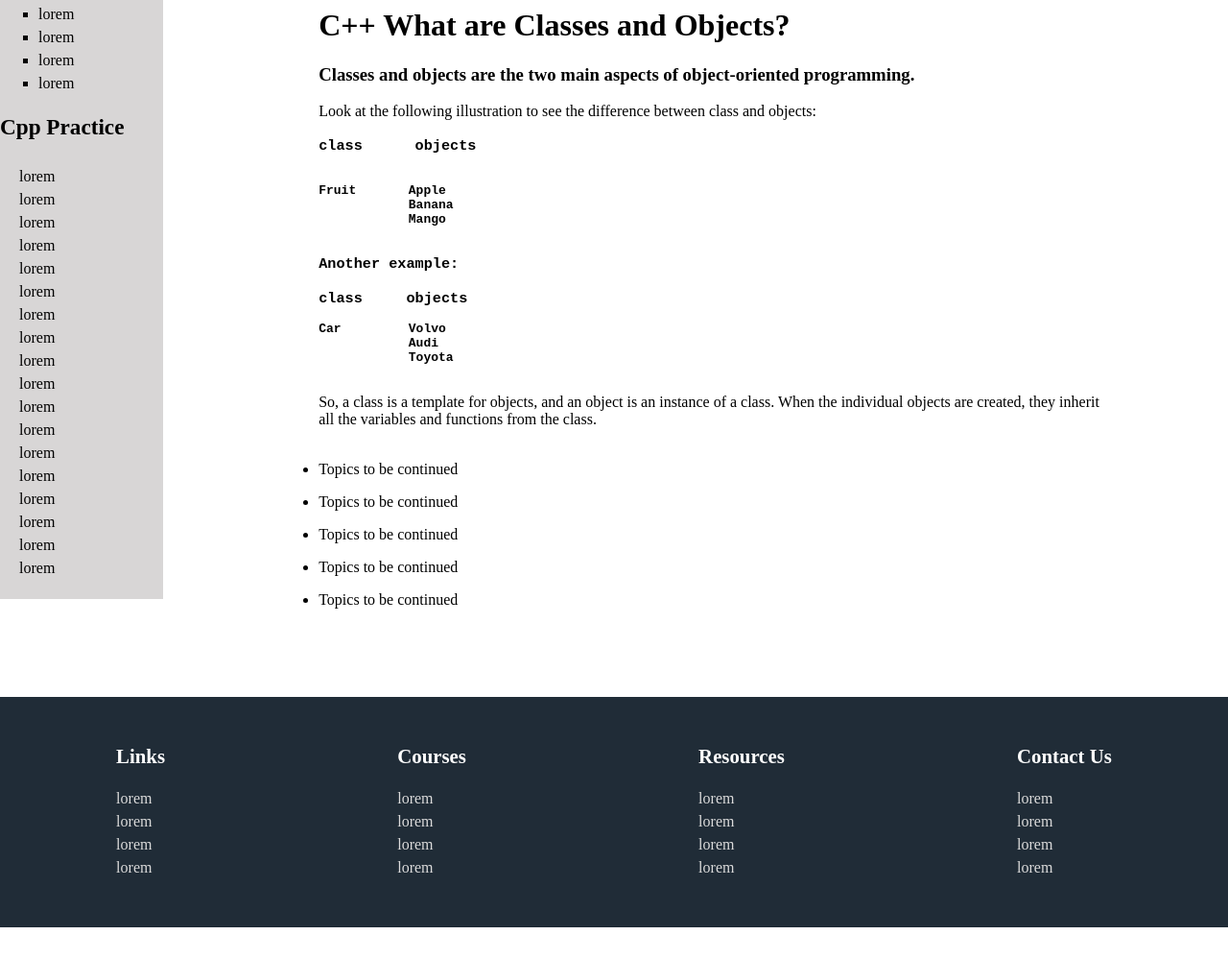
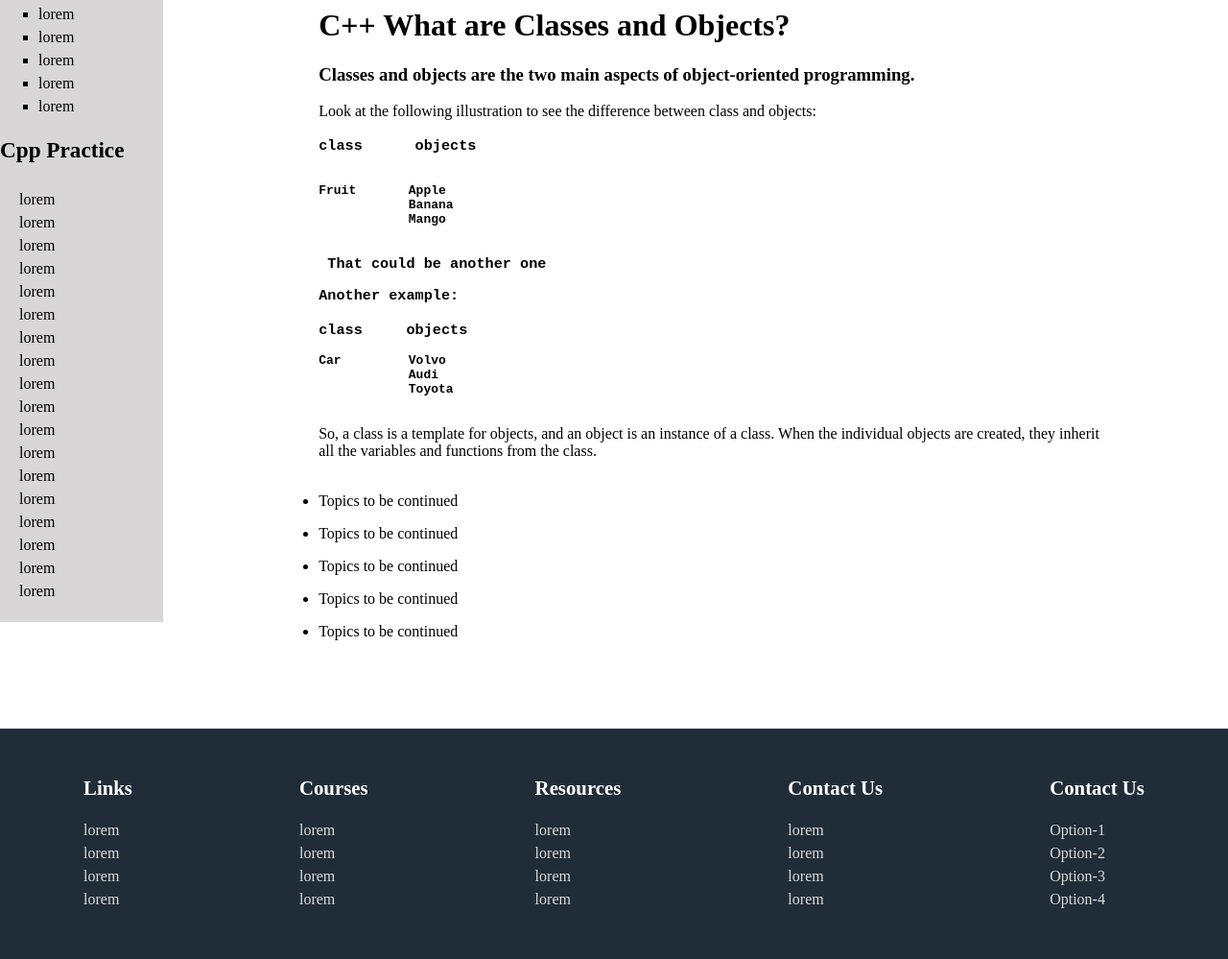
Before and after one commit to Prakharsharma2206/Code-Gems, a website: page cpp.html in a window 1280 px wide. Shown: the part 1183-2182 px from the top of the page at 96% size. Before the commit the page ends 2149 px from the top, so only its background shows below. Drawn offline with Linux system fonts and the light colour scheme.

Commit message:
Update cpp.html
PR-1

```diff
--- a/cpp.html
+++ b/cpp.html
@@ -48,6 +48,7 @@
                     <li>lorem</li>
                     <li>lorem</li>
                     <li>lorem</li>
+                        <li>lorem</li>
                     </ul>
                 </ul>
             </div>
@@ -61,7 +62,7 @@
                     <li>lorem</li>
                     <li>lorem</li>
                     <li>lorem</li>
-                    <li>lorem</li>
+                   <li>lorem</li>
                     <li>lorem</li>
                     <li>lorem</li>
                     <li>lorem</li>
@@ -103,6 +104,7 @@ Fruit       Apple
             Mango
 
 </h4>
+<h3> That could be another one </h3>
 <h3>Another example:
 
 class     objects</h3><h4>
@@ -169,6 +171,17 @@ When the individual objects are created, they inherit all the variables and func
                 </ul>
             </div>
         </div>
+          <div class="footer-div">
+            <h2 style="font-size:1.3em">Contact Us</h2>
+            <div class="footer-details">
+                <ul>
+                    <li><a href="">Option-1</a></li>
+                    <li><a href="">Option-2</a></li>
+                    <li><a href="">Option-3</a></li>
+                    <li><a href="">Option-4</a></li>
+                </ul>
+            </div>
+        </div>
     </div>
     <script src="cpp.js"></script>
     <script>
```
